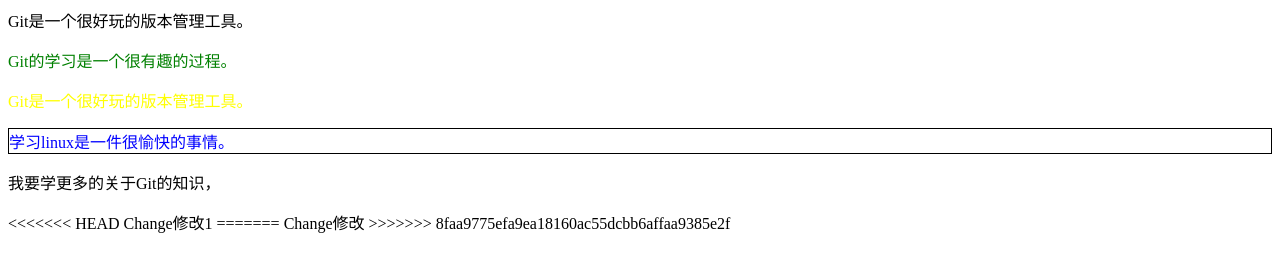
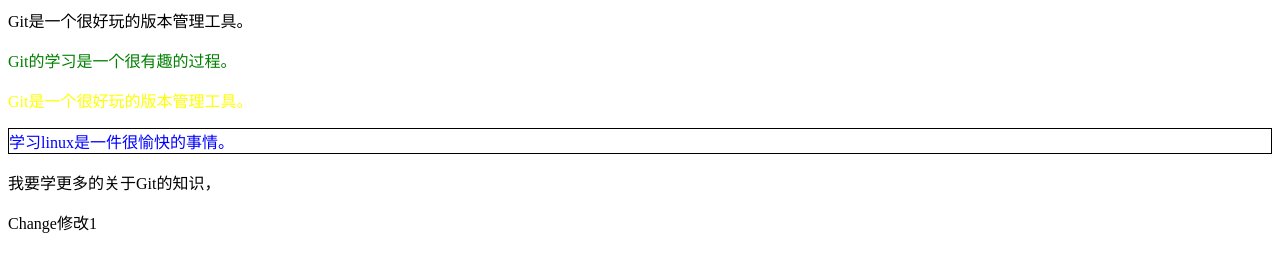
Before and after one commit to kanglove/study, a plain HTML site: page index.html in a window 1280 px wide. Drawn offline with Linux system fonts and the light colour scheme.

Commit message:
zhijie提交

```diff
--- a/index.html
+++ b/index.html
@@ -28,11 +28,7 @@ Git是一个很好玩的版本管理工具。
 
 
 <p class='p5'>
-<<<<<<< HEAD
 Change修改1
-=======
-Change修改
->>>>>>> 8faa9775efa9ea18160ac55dcbb6affaa9385e2f
 </p>
 
 </body>
```
